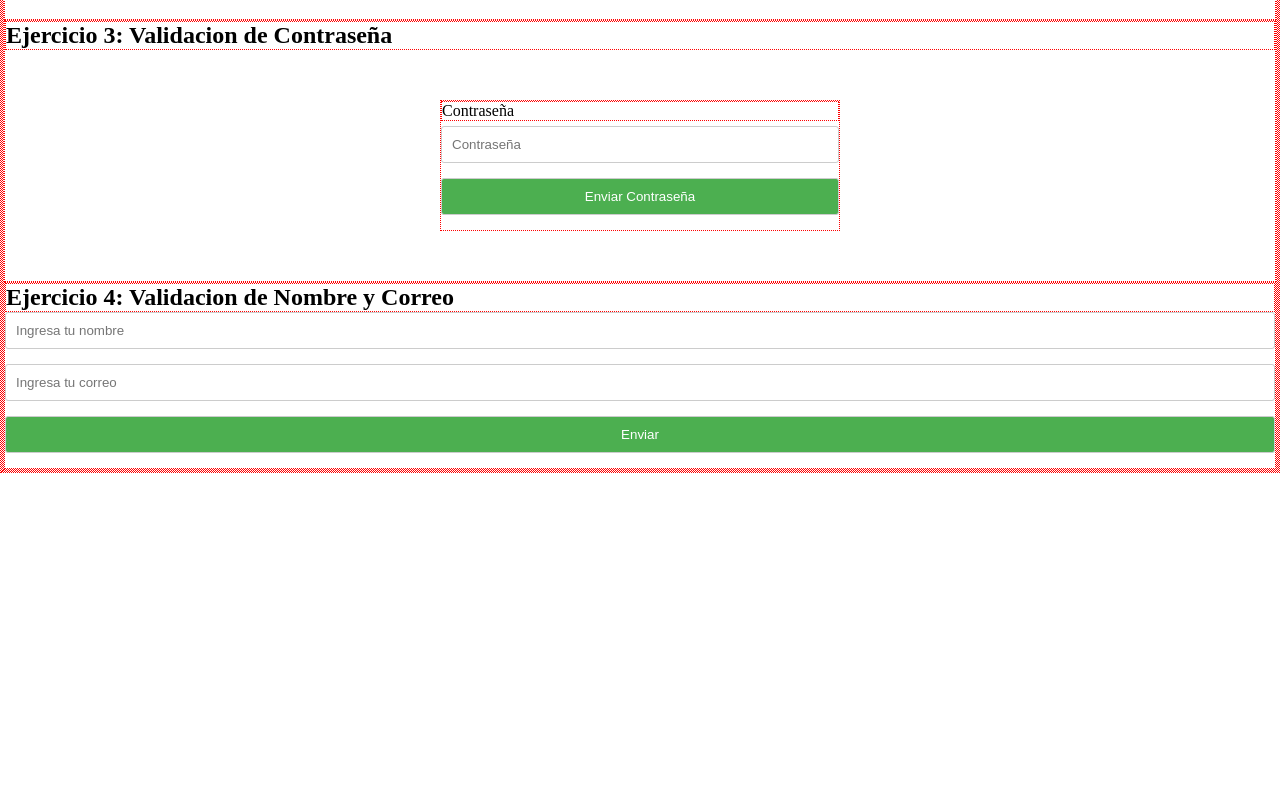
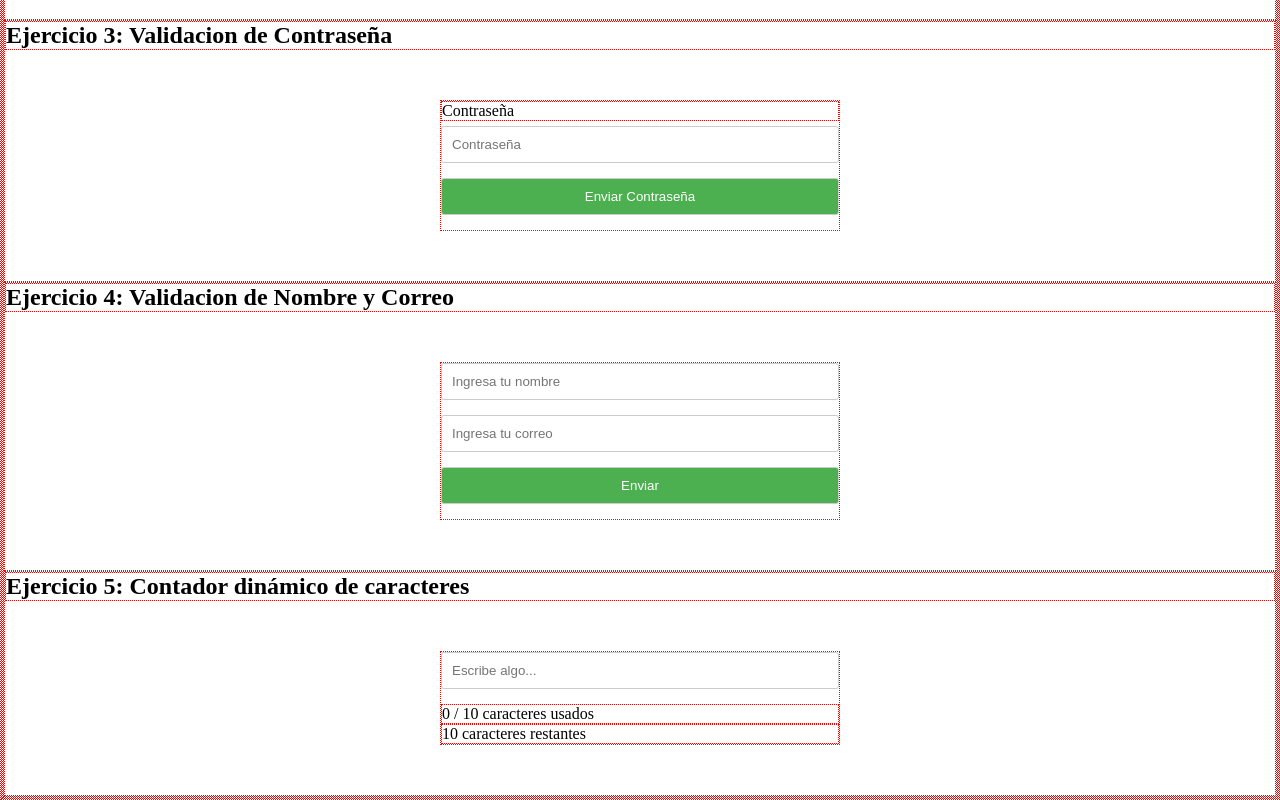
Before and after one commit to EsneiderCdD/Reto2de365, a React (Vite) app: page / in a window 1280 px wide. Shown: the part 1264-2064 px from the top of the page. Before the commit the page ends 1737 px from the top, so only its background shows below. Built offline with nearby package versions, Linux system fonts and the light colour scheme.

Commit message:
Ejercicio 5

```diff
--- a/src/App.jsx
+++ b/src/App.jsx
@@ -220,6 +220,20 @@ function App() {
 
 
 
+  {/* EJERCICIO 5 */}
+
+  {/*Paso 1: Creamos los estados para almacenar valor del campo y otro para limite maximo */}
+
+  const [textExercise5, setTextExercise5] = useState("");
+  const maxCharsExercise5 = 10; //limite maximo de caracteres
+
+ // Paso 2 y 4: Creamos una función que actualice el estado y valide el límite máximo
+const handleChangeExercise5 = (e) => {
+  // Validamos que la longitud del texto no exceda el límite
+  if (e.target.value.length <= maxCharsExercise5) {
+    setTextExercise5(e.target.value);
+  }
+};
 
 
 
@@ -331,23 +345,39 @@ function App() {
 
       <div> {/*EJERCICIO 4 */}
         <h2>Ejercicio 4: Validacion de Nombre y Correo</h2>
+        <div style={{ maxWidth: "400px", margin: "50px auto", }}>
           <input
             type="text"
             value={nameExercise4}
             onChange={handleChangeNameExercise4}
             placeholder="Ingresa tu nombre"
           />
-
           <input
             type="text"
             value={emailExercise4}
             onChange={handleChangeEmailExercise4}
             placeholder="Ingresa tu correo"
           />
+          {errorCombinedExercise4 && <p style={{ color: "red" }}>{errorCombinedExercise4}</p>}
+          <button onClick={handleSubmitExercise4}>Enviar</button>
+        </div>
+      </div>
 
-        {errorCombinedExercise4 && <p style={{ color: "red" }}>{errorCombinedExercise4}</p>}
+      <div> {/*EJERCICIO 5 */}
+      {/* Paso 3: Mostrar el contador dinamico: usamos length para calcular los caracteres restantes y mostrar en el contador */}
+        <h2>Ejercicio 5: Contador dinámico de caracteres</h2>
+        <div style={{ maxWidth: "400px", margin: "50px auto", }}>
+          <input
+            type="text"
+            value={textExercise5}
+            onChange={handleChangeExercise5} // Usamos la función única
+            placeholder="Escribe algo..."
+          />
 
-        <button onClick={handleSubmitExercise4}>Enviar</button>
+          <p>{textExercise5.length} / {maxCharsExercise5} caracteres usados</p>
+          <p>{maxCharsExercise5 - textExercise5.length} caracteres restantes</p>
+        </div>
+
       </div>
 
 
```
Lines whose indentation alone changed are shown as unchanged.
